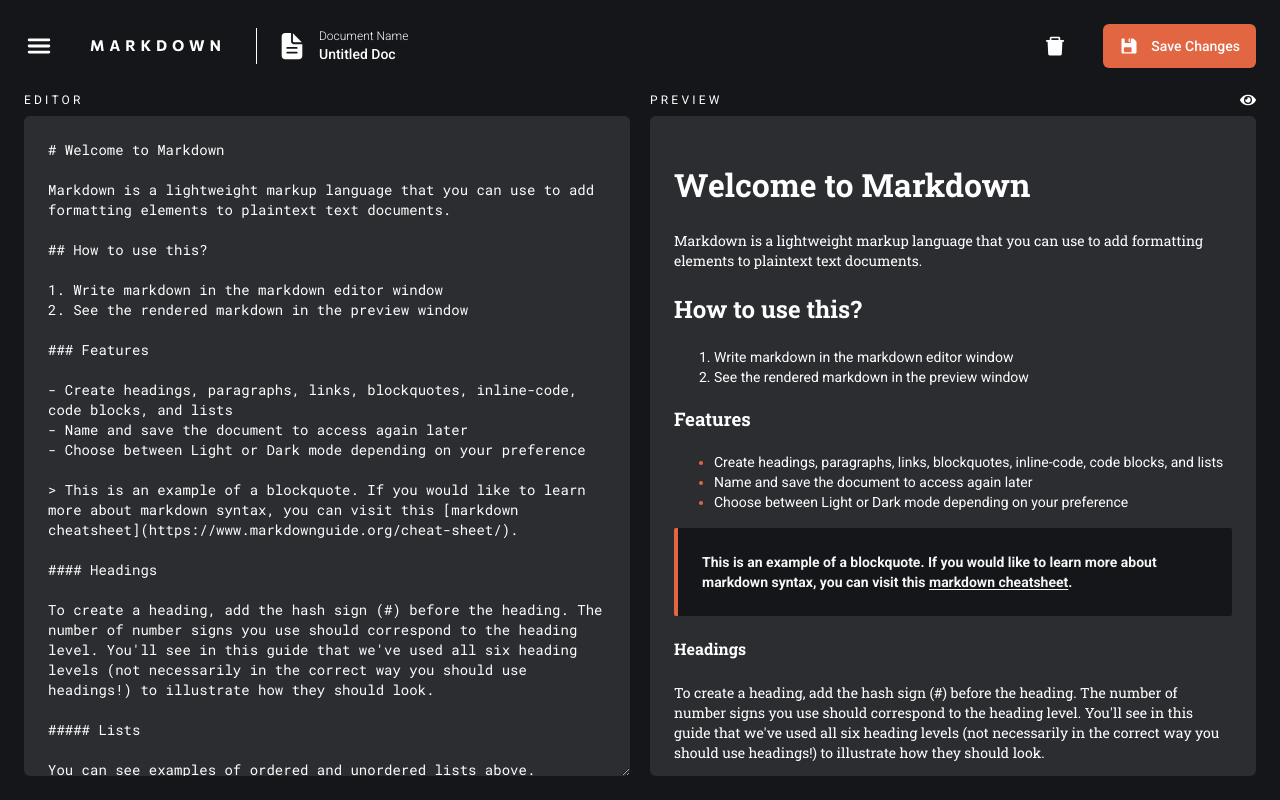
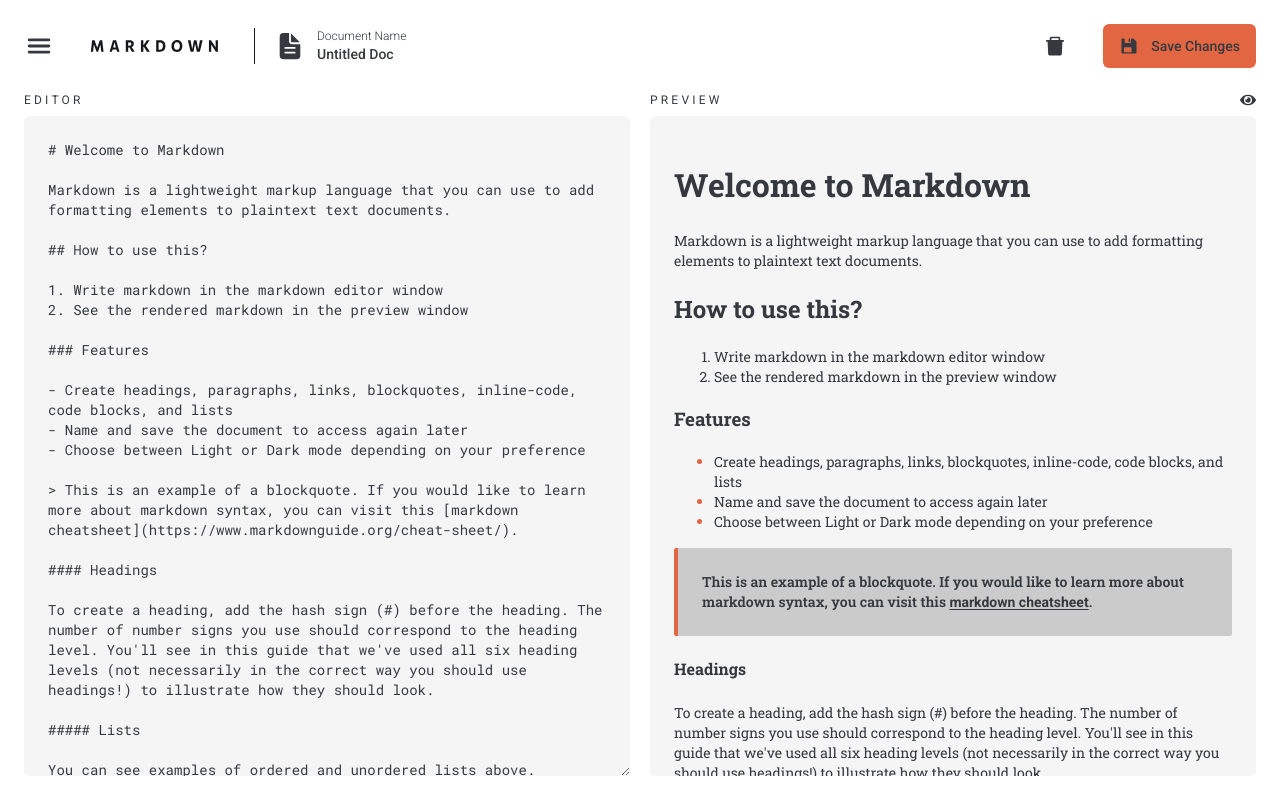
Before and after one commit to vansh2308/in-browser-markdown-editor, a React (Vite) app: page / in a window 1280 px wide. Built offline with nearby package versions, Linux system fonts and the light colour scheme.

Commit message:
Implement light-dark theme

```diff
--- a/src/App.jsx
+++ b/src/App.jsx
@@ -10,7 +10,7 @@ export default function App(){
   const sidebarDisplay = useSelector(state => state.sidebarDisplay.value)
 
   return(
-    <div className="w-screen h-screen max-h-screen text-dtext bg-dprimary flex flex-col">
+    <div className="w-screen h-screen max-h-screen text-ltext bg-lprimary flex flex-col dark:text-dtext dark:bg-dprimary">
       <Toolbar />
       { sidebarDisplay && <Sidebar /> }
       <div className="flex gap-5 w-full flex-grow p-6 pt-0 overflow-auto">
--- a/src/components/Editor.jsx
+++ b/src/components/Editor.jsx
@@ -9,7 +9,7 @@ export default function Editor() {
         <div className="w-1/2 h-full flex flex-col gap-2">
             <p className=" tracking-[0.2rem] text-xs"> EDITOR </p>
             <textarea
-                className="w-full overflow-auto p-6 bg-dsecondary rounded-md text-sm flex-grow focus:outline-none"
+                className="w-full overflow-auto p-6 bg-lsecondary rounded-md text-sm flex-grow focus:outline-none dark:bg-dsecondary"
                 value={ data[0].content }
                 onChange={(e) => e.preventDefault()}
             />
--- a/src/components/Preview.jsx
+++ b/src/components/Preview.jsx
@@ -3,7 +3,6 @@ import Markdown from "react-markdown"
 import remarkGfm from 'remark-gfm'
 import data from './../assets/data.json'
 import rehypeRaw from 'rehype-raw'
-
 
 
 
@@ -18,7 +17,7 @@ export default function Preview() {
 
             </div>
             <Markdown
-                className="w-[100%] overflow-auto p-6 bg-dsecondary rounded-md flex-grow markdown-preview"
+                className="w-[100%] overflow-auto p-6 bg-lsecondary rounded-md flex-grow markdown-preview dark:bg-dsecondary"
                 // remarkPlugins={[remarkGfm]}
                 rehypePlugins={[rehypeRaw]}
                 children={data[0].content}
--- a/src/components/Sidebar.jsx
+++ b/src/components/Sidebar.jsx
@@ -4,8 +4,10 @@ import { IoClose } from "react-icons/io5";
 import { IoDocumentText } from "react-icons/io5";
 import { FaRegMoon } from "react-icons/fa";
 import { FaRegSun } from "react-icons/fa";
-import { useDispatch } from "react-redux";
+import { useDispatch, useSelector } from "react-redux";
 import { setSidebarDisplay } from "../features/sidebarDisplaySlice";
+import { toggleTheme } from "../features/themeSlice";
+import { useRef, useEffect } from "react";
 
 export default function Sidebar() {
     const dispatch = useDispatch()
@@ -51,13 +53,36 @@ function DocTile() {
 
 
 function ThemeBtn() {
+    const dispatch = useDispatch()
+    const theme = useSelector(state => state.theme.value)
+    const toggleBtn = useRef(null)
+
+    useEffect(() => {
+        toggleBtn.current.style.justifyContent = theme === "light" ? "flex-start" : "flex-end";
+        console.log(theme);
+    }, [theme])
+    function handleThemeToggle(e) {
+        if (theme == "light") {
+            document.documentElement.classList.add('dark')
+        } else {
+            document.documentElement.classList.remove('dark')
+        }
+        dispatch(toggleTheme())
+    }
+
+
+
     return (
         <div className="flex gap-3 text-lg items-center absolute bottom-6">
-            <FaRegMoon className="text-md" />
-            <button className="bg-greytext rounded-full w-10 flex items-center p-1 h-5">
+            <FaRegSun />
+            <button
+                className="bg-greytext rounded-full w-10 flex items-center p-1 h-5 justify-end "
+                onClick={(e) => handleThemeToggle(e)}
+                ref={toggleBtn}
+            >
                 <span className="bg-lsecondary aspect-square h-full rounded-full" />
             </button>
-            <FaRegSun />
+            <FaRegMoon className="text-md" />
 
         </div>
     )
--- a/src/components/Toolbar.jsx
+++ b/src/components/Toolbar.jsx
@@ -1,12 +1,14 @@
 import { IoMenu } from "react-icons/io5";
 import { IoDocumentText } from "react-icons/io5";
 import logo from "./../assets/logo.svg"
+import logoDark from "./../assets/logo-dark.svg"
 import { AiFillDelete } from "react-icons/ai";
 import { IoIosSave } from "react-icons/io";
-import { useDispatch } from "react-redux";
+import { useDispatch, useSelector } from "react-redux";
 import { setSidebarDisplay } from "../features/sidebarDisplaySlice";
 
 export default function Toolbar({ }) {
+    const theme = useSelector(state => state.theme.value)
     const dispatch = useDispatch()
 
 
@@ -16,8 +18,8 @@ export default function Toolbar({ }) {
                 <button onClick={() => dispatch(setSidebarDisplay(true))}>
                     <IoMenu />
                 </button>
-                <img src={logo} alt="logo" />
-                <div className="flex gap-3 pl-5 border-l-[1px] border-white items-center">
+                <img src={ theme == "light" ? logoDark : logo } alt="logo"  className="w-32"/>
+                <div className="flex gap-3 pl-5 border-l-[1px] border-dprimary items-center">
                     <IoDocumentText />
                     <div className="flex flex-col text-xs font-light justify-start">
                         <span>Document Name</span>
--- /dev/null
+++ b/src/features/themeSlice.js
@@ -0,0 +1,16 @@
+import { createSlice } from "@reduxjs/toolkit";
+
+export const themeSlice = createSlice({
+  name: "theme",
+  initialState: {
+    value: "light",
+  },
+  reducers: {
+    toggleTheme: state=>{
+      state.value = state.value == "light" ? "dark" : "light"
+    }
+  }
+})
+
+export const {toggleTheme} = themeSlice.actions;
+export default themeSlice.reducer
--- a/src/index.css
+++ b/src/index.css
@@ -22,7 +22,7 @@ textarea{
 .markdown-preview > * {
   all: revert;
   width: 100%;
-  font-family: "Roboto Slab", serif;
+  font-family: "Roboto Slab", serif ;
   box-sizing: border-box
 }
 
@@ -34,9 +34,11 @@ textarea{
 
   .markdown-preview > * + * {
     @apply mt-6;
+    font-family: "Roboto Slab", serif ;
   }
 
   .markdown-preview :is(p, li) {
+    font-family: "Roboto Slab", serif ;
     @apply text-sm;
   }
 
@@ -51,20 +53,26 @@ textarea{
   }
 
   .dark .markdown-preview code {
-    @apply text-white;
+    @apply text-dtext;
   }
 
   .markdown-preview blockquote {
-    @apply bg-dprimary;
+    @apply bg-[#cbcbcb];
     @apply p-6;
     @apply border-l-4;
     @apply border-orange;
     @apply rounded-sm;
+    @apply text-ltext
+  }
+
+  .dark .markdown-preview blockquote{
+    @apply text-dtext;
+    @apply bg-sidebar
   }
 
   .markdown-preview blockquote p {
-    @apply text-neutral-100;
-    @apply font-bold;
+    font-family: "Roboto Slab", serif ;
+    @apply font-semibold;
   }
 
 
@@ -74,12 +82,14 @@ textarea{
   }
 
   .markdown-preview pre {
-    @apply bg-neutral-900;
+    @apply bg-[#cbcbcb];
     @apply p-6;
+    @apply text-ltext;
   }
 
   .dark .markdown-preview pre {
-    @apply bg-neutral-300;
+    @apply bg-sidebar;
+
   }
 }
 
@@ -87,14 +97,19 @@ textarea{
 .markdown-preview blockquote{
   margin: 0;
   border-left: 4px solid #e36643;
+  transition: background-color 0.5s ease, color 0.5s ease;
+  -webkit-transition: background-color 0.5s ease, color 0.5s ease;
 }
 
 .markdown-preview pre{
   border-radius: 4px;
+  transition: background-color 0.2s ease, color 0.2s ease;
+  -webkit-transition: background-color 0.2s ease, color 0.2s ease;
 }
 
 
 
-.sidebar{
-  transition: width 0.5s ease;
+*{
+  transition: background-color 0.2s ease, color 0.2s ease;
+  -webkit-transition: background-color 0.2s ease, color 0.2s ease;
 }
--- a/src/store.js
+++ b/src/store.js
@@ -1,10 +1,12 @@
 
 import { configureStore } from "@reduxjs/toolkit";
 import sidebarDisplayReducer from "./features/sidebarDisplaySlice";
+import themeReducer from "./features/themeSlice";
 
 
 export default configureStore({
   reducer: {
-    sidebarDisplay: sidebarDisplayReducer
+    sidebarDisplay: sidebarDisplayReducer,
+    theme: themeReducer
   }
 })
--- a/tailwind.config.js
+++ b/tailwind.config.js
@@ -4,6 +4,7 @@ export default {
     "./index.html",
     "./src/**/*.{js,ts,jsx,tsx}",
   ],
+  darkMode: "class",
   theme: {
     extend: {
       colors: {
```
Also changed, not shown: src/assets/logo-dark.svg (added).
